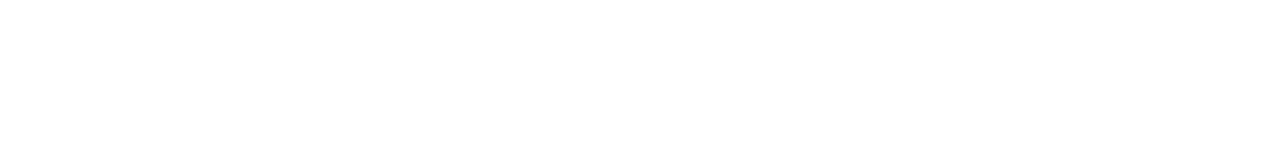
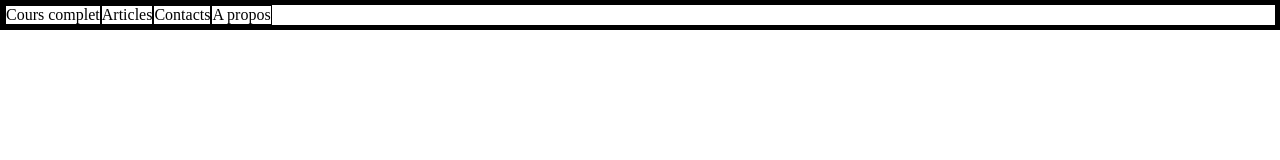
Before and after one commit to dasilva218/base-html, a plain HTML site: page pages/menusticky/index.html in a window 1280 px wide. Drawn offline with Linux system fonts and the light colour scheme.

Commit message:
ajout grid.html

```diff
--- a/pages/menusticky/index.html
+++ b/pages/menusticky/index.html
@@ -0,0 +1,23 @@
+<!DOCTYPE html>
+<html lang="en">
+<head>
+    <meta charset="UTF-8">
+    <meta name="viewport" content="width=device-width, initial-scale=1.0">
+    <title>Paysage</title>
+    <link rel="stylesheet" href="/styles/menu.css">
+
+</head>
+<body>
+<header>
+    <nav>
+    <ul>
+        <li>Cours complet</li>
+        <li>Articles</li>
+        <li>Contacts</li>
+        <li>A propos</li>
+    </ul>
+    </nav>
+</header>
+
+</body>
+</html>
--- /dev/null
+++ b/styles/grid.css
@@ -0,0 +1,28 @@
+/*reset css*/
+*{margin: 0;
+    padding: 0;
+}
+
+li{
+    list-style: none;
+  font-family: 'Franklin Gothic Medium', 'Arial Narrow', Arial, sans-serif;
+
+}
+a:link{
+    text-decoration: none;
+}
+a:hover{
+    color: rgb(25, 206, 109);
+    text-decoration: underline;
+}
+nav> ul{
+    display: grid;
+    grid-template-columns: 25% 25% 25% 25%;
+
+}
+header{
+    margin-left: 15%;
+}
+ul{
+    color: green;
+}
--- /dev/null
+++ b/styles/menu.css
@@ -0,0 +1,10 @@
+/*reset css*/
+* {
+margin: 0;
+padding: 0;
+border: 1px solid black;
+}
+nav>ul{
+    display: flex;
+    list-style-type:none;
+}
--- a/styles/zoning.css
+++ b/styles/zoning.css
@@ -38,5 +38,5 @@
       width: 589px;
       height: 114px;
       background-color: #6E6E6E;
-      margin-left: 20%;
+      margin-left: 50%;
     }
```
Also changed, not shown: styles/grid.html (added, +24 -0 lines).
